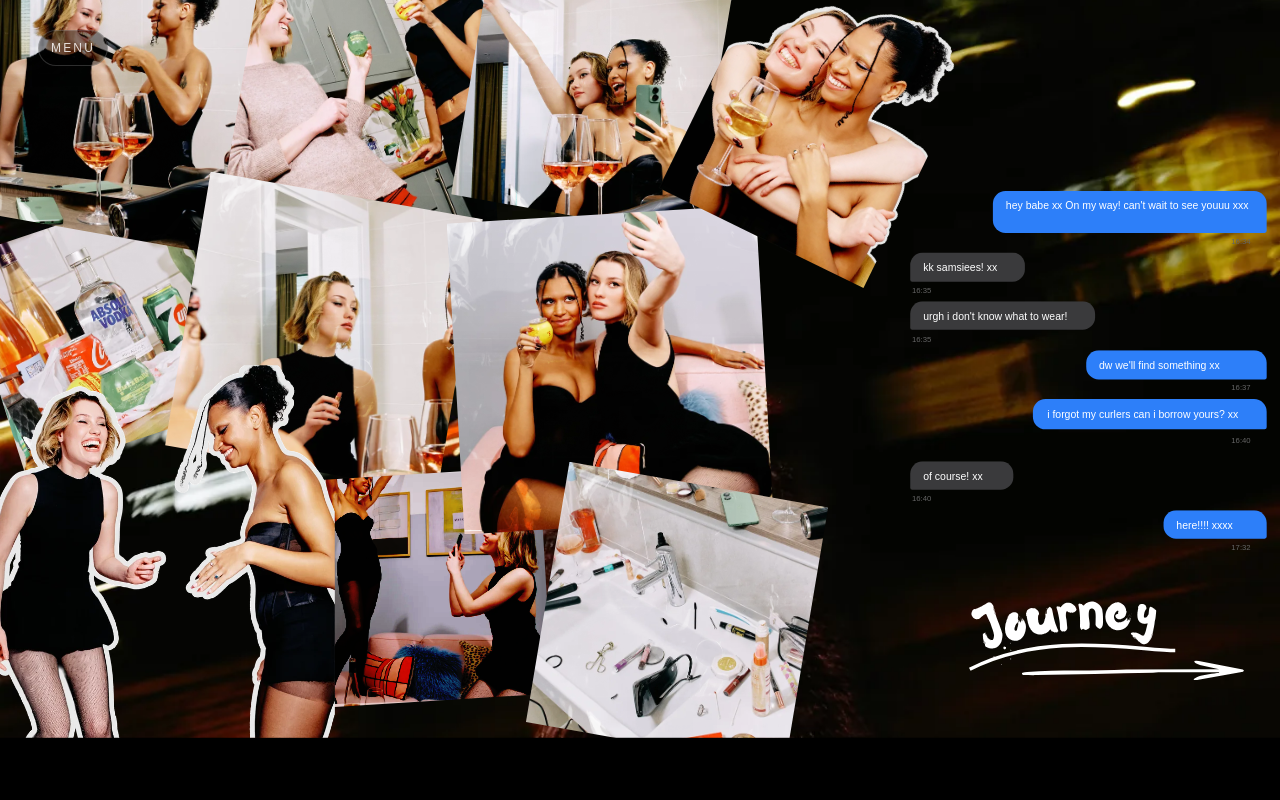
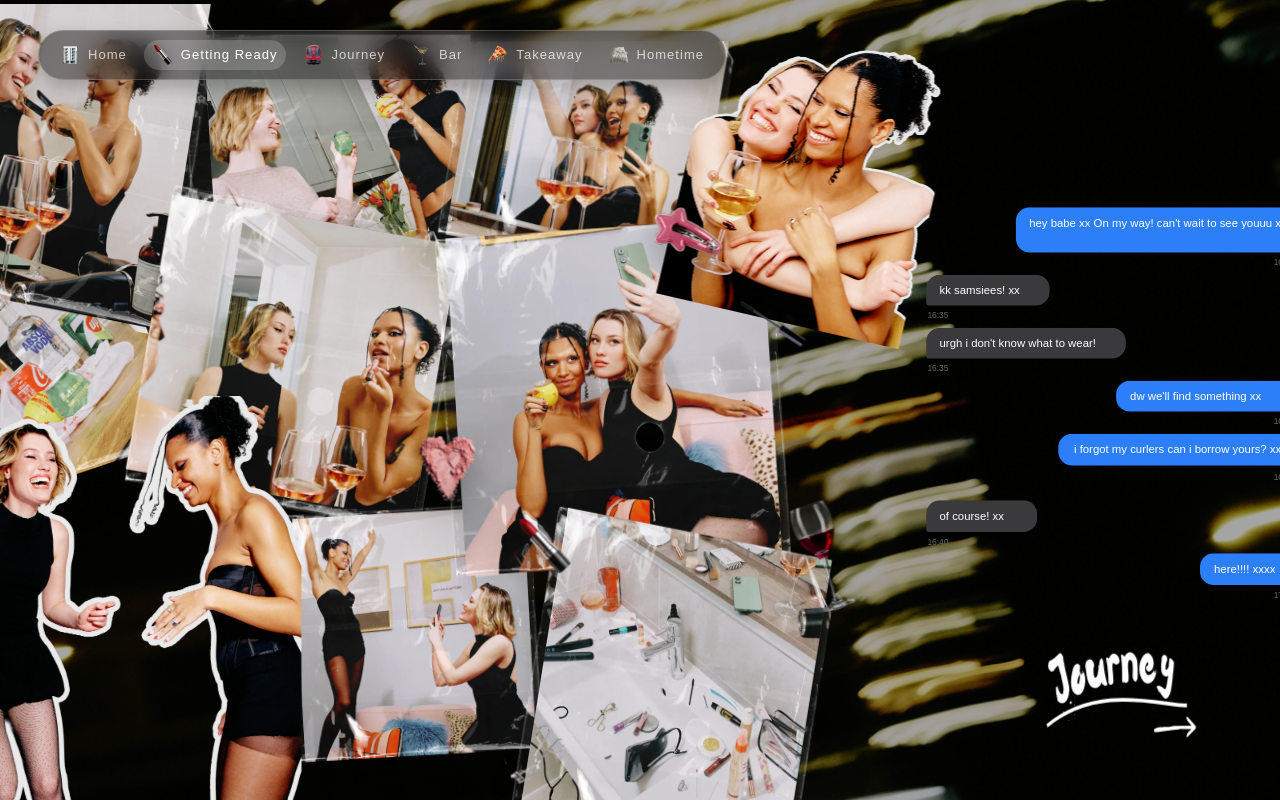
Before and after one commit to angiegal193/homegirl-website-dev, a Next.js app: page /getting-ready in a window 1280 px wide. Built offline with nearby package versions, Linux system fonts and the light colour scheme.

Commit message:
Click any of the eight collage cards or two cutout photos to enlarge. Props and accessories remain non-interactive. Click the background, the × button, or press Escape to close. Includes a smooth zoom/fade transition. Hometime remains unchanged.

```diff
--- a/src/app/getting-ready/page.tsx
+++ b/src/app/getting-ready/page.tsx
@@ -1,67 +1,5 @@
-"use client";
+import GettingReadyPreview from "@/components/GettingReadyPreview/GettingReadyPreview";
 
-import { useLayoutEffect, useRef, useState } from "react";
-import { useInView } from "motion/react";
-import Nav from "@/components/Nav/Nav";
-import PhotoCollage from "@/components/GettingReady/PhotoCollage";
-import CutoutPhotos from "@/components/GettingReady/CutoutPhotos";
-import GettingReadyChat from "@/components/GettingReady/GettingReadyChat";
-import GettingReadyCta from "@/components/GettingReady/GettingReadyCta";
-
-const CANVAS_WIDTH = 1440;
-const CANVAS_HEIGHT = 830;
-
-/**
- * Figma frame 391:2. Desktop only per standing instruction — no mobile
- * breakpoint/layout work in this pass, unlike Hometime's chat which got
- * a separate compact layout. Uses the same fixed-canvas +
- * scale-to-fit-on-resize approach as Hometime's desktop render.
- */
 export default function GettingReadyPage() {
-  const wrapperRef = useRef<HTMLDivElement>(null);
-  const isInView = useInView(wrapperRef, { once: true, amount: 0.3 });
-  const [scale, setScale] = useState(1);
-
-  useLayoutEffect(() => {
-    const el = wrapperRef.current;
-    if (!el) return;
-    const update = () => setScale(Math.min(1, el.offsetWidth / CANVAS_WIDTH));
-    update();
-    const ro = new ResizeObserver(update);
-    ro.observe(el);
-    return () => ro.disconnect();
-  }, []);
-
-  return (
-    <main className="relative min-h-screen overflow-hidden bg-black">
-      <Nav active="getting-ready" />
-
-      <div
-        ref={wrapperRef}
-        className="relative mx-auto w-full"
-        style={{ maxWidth: CANVAS_WIDTH, height: CANVAS_HEIGHT * scale }}
-      >
-        <div
-          className="absolute left-0 top-0 overflow-hidden bg-black"
-          style={{ width: CANVAS_WIDTH, height: CANVAS_HEIGHT, transform: `scale(${scale})`, transformOrigin: "top left" }}
-        >
-          {/* eslint-disable-next-line @next/next/no-img-element */}
-          <img
-            src="/getting-ready/background.webp"
-            alt=""
-            className="absolute left-1/2 top-1/2 h-[220%] w-[220%] -translate-x-1/2 -translate-y-1/2 object-cover"
-          />
-
-          <PhotoCollage />
-          <CutoutPhotos isInView={isInView} />
-
-          <div className="absolute" style={{ left: 1011.82, top: 214.5 }}>
-            <GettingReadyChat isInView={isInView} />
-          </div>
-
-          <GettingReadyCta isInView={isInView} />
-        </div>
-      </div>
-    </main>
-  );
+  return <GettingReadyPreview />;
 }
--- a/src/app/globals.css
+++ b/src/app/globals.css
@@ -151,7 +151,7 @@ body {
 }
 
 .homepage-title {
-  width: min(70%, 980px);
+  width: min(70vw, 1406px);
   height: auto;
   pointer-events: none;
   user-select: none;
--- a/src/components/GettingReadyPreview/GettingReadyPreview.module.css
+++ b/src/components/GettingReadyPreview/GettingReadyPreview.module.css
@@ -45,6 +45,11 @@
 .card {
   position: absolute;
   z-index: 2;
+  margin: 0;
+  padding: 0;
+  border: 0;
+  background: transparent;
+  cursor: zoom-in;
   animation: ambient-card 6s ease-in-out infinite;
   transform-origin: center;
   will-change: transform;
@@ -72,10 +77,14 @@
 .cutoutTop {
   position: absolute;
   z-index: 7;
-  top: -54px;
+  top: 0;
   left: 770px;
   width: 258px;
   height: 344px;
+  padding: 0;
+  border: 0;
+  background: transparent;
+  cursor: zoom-in;
 }
 
 .cutoutBottom {
@@ -85,6 +94,10 @@
   top: 410px;
   width: 382px;
   height: 468px;
+  padding: 0;
+  border: 0;
+  background: transparent;
+  cursor: zoom-in;
 }
 
 .chat {
@@ -114,6 +127,53 @@
   height: 22px;
 }
 
+.lightbox {
+  position: fixed;
+  inset: 0;
+  z-index: 100;
+  display: grid;
+  place-items: center;
+  padding: 44px;
+  background: rgb(0 0 0 / 82%);
+  backdrop-filter: blur(14px);
+  cursor: zoom-out;
+}
+
+.lightboxImageWrap {
+  position: relative;
+  display: grid;
+  max-width: min(92vw, 1100px);
+  max-height: 88vh;
+  place-items: center;
+  cursor: default;
+  filter: drop-shadow(0 24px 55px rgb(0 0 0 / 55%));
+}
+
+.lightboxImageWrap > img {
+  display: block;
+  max-width: 100%;
+  max-height: 88vh;
+  object-fit: contain;
+}
+
+.lightboxClose {
+  position: absolute;
+  top: -18px;
+  right: -18px;
+  display: grid;
+  width: 42px;
+  height: 42px;
+  place-items: center;
+  border: 1px solid rgb(255 255 255 / 28%);
+  border-radius: 999px;
+  background: rgb(10 10 10 / 78%);
+  color: #fff;
+  font-size: 30px;
+  line-height: 1;
+  cursor: pointer;
+  backdrop-filter: blur(10px);
+}
+
 @keyframes ambient-card {
   0%, 100% { transform: translate(0, 0) rotate(0) scale(1); }
   37% { transform: translate(var(--x1), var(--y1)) rotate(var(--r1)) scale(var(--s1)); }
--- a/src/components/GettingReadyPreview/GettingReadyPreview.tsx
+++ b/src/components/GettingReadyPreview/GettingReadyPreview.tsx
@@ -1,7 +1,7 @@
 "use client";
 
-import { useLayoutEffect, useRef, useState } from "react";
-import { motion, useInView } from "motion/react";
+import { useEffect, useLayoutEffect, useRef, useState } from "react";
+import { AnimatePresence, motion, useInView } from "motion/react";
 import Nav from "@/components/Nav/Nav";
 import GettingReadyChat from "@/components/GettingReady/GettingReadyChat";
 import {
@@ -17,10 +17,10 @@ const HEIGHT = 830;
 
 const cards = [
   { src: "card-01.webp", x: -49, y: 210, w: 321, h: 326, r1: "0.6deg", r2: "-0.33deg", x1: "-8px", x2: "3.6px", y1: "5px", y2: "-2.25px", s1: "1.006", s2: ".998" },
-  { src: "card-02.webp", x: 243, y: -36, w: 319, h: 333, r1: "-0.5deg", r2: ".275deg", x1: "6px", x2: "-2.7px", y1: "-7px", y2: "3.15px", s1: "1.004", s2: ".998" },
-  { src: "card-03.webp", x: -49, y: -55, w: 338, h: 341, r1: "-0.4deg", r2: ".22deg", x1: "7px", x2: "-3.15px", y1: "6px", y2: "-2.7px", s1: "1.005", s2: ".998" },
+  { src: "card-02.webp", x: 243, y: 8, w: 319, h: 333, r1: "-0.5deg", r2: ".275deg", x1: "6px", x2: "-2.7px", y1: "-7px", y2: "3.15px", s1: "1.004", s2: ".998" },
+  { src: "card-03.webp", x: -49, y: 4, w: 338, h: 341, r1: "-0.4deg", r2: ".22deg", x1: "7px", x2: "-3.15px", y1: "6px", y2: "-2.7px", s1: "1.005", s2: ".998" },
   { src: "card-04.webp", x: 185, y: 192, w: 358, h: 362, r1: ".7deg", r2: "-.385deg", x1: "-5px", x2: "2.25px", y1: "-8px", y2: "3.6px", s1: "1.008", s2: ".998" },
-  { src: "card-05.webp", x: 508, y: -53, w: 316, h: 320, r1: "-.55deg", r2: ".303deg", x1: "5px", x2: "-2.25px", y1: "5px", y2: "-2.25px", s1: "1.004", s2: ".998" },
+  { src: "card-05.webp", x: 508, y: 5, w: 316, h: 320, r1: "-.55deg", r2: ".303deg", x1: "5px", x2: "-2.25px", y1: "5px", y2: "-2.25px", s1: "1.004", s2: ".998" },
   { src: "card-06.webp", x: 352, y: 524, w: 269, h: 271, r1: ".5deg", r2: "-.275deg", x1: "-4px", x2: "1.8px", y1: "-9px", y2: "4.05px", s1: "1.009", s2: ".998" },
   { src: "card-07.webp", x: 503, y: 230, w: 368, h: 371, r1: "-.45deg", r2: ".247deg", x1: "7px", x2: "-3.15px", y1: "-5px", y2: "2.25px", s1: "1.006", s2: ".998" },
   { src: "card-08.webp", x: 591, y: 520, w: 340, h: 344, r1: ".35deg", r2: "-.192deg", x1: "-6px", x2: "2.7px", y1: "7px", y2: "-3.15px", s1: "1.004", s2: ".998" },
@@ -57,7 +57,17 @@ export default function GettingReadyPreview() {
   const wrapperRef = useRef<HTMLDivElement>(null);
   const revealRef = useRef<HTMLDivElement>(null);
   const [scale, setScale] = useState(1);
+  const [selectedImage, setSelectedImage] = useState<{ src: string; alt: string } | null>(null);
   const isInView = useInView(revealRef, { once: true, amount: 0.25 });
+
+  useEffect(() => {
+    if (!selectedImage) return;
+    const onKeyDown = (event: KeyboardEvent) => {
+      if (event.key === "Escape") setSelectedImage(null);
+    };
+    document.addEventListener("keydown", onKeyDown);
+    return () => document.removeEventListener("keydown", onKeyDown);
+  }, [selectedImage]);
 
   useLayoutEffect(() => {
     const el = wrapperRef.current;
@@ -84,9 +94,12 @@ export default function GettingReadyPreview() {
           <div className={styles.backgroundShade} />
 
           {cards.map((card, index) => (
-            <div
+            <button
+              type="button"
               key={card.src}
               className={styles.card}
+              aria-label={`Enlarge collage photo ${index + 1}`}
+              onClick={() => setSelectedImage({ src: `/getting-ready-preview/${card.src}`, alt: `Getting Ready collage photo ${index + 1}` })}
               style={{
                 left: card.x,
                 top: card.y,
@@ -105,7 +118,7 @@ export default function GettingReadyPreview() {
             >
               {/* eslint-disable-next-line @next/next/no-img-element */}
               <img src={`/getting-ready-preview/${card.src}`} alt="" />
-            </div>
+            </button>
           ))}
 
           {props.map((prop) => (
@@ -115,25 +128,31 @@ export default function GettingReadyPreview() {
             </div>
           ))}
 
-          <motion.div
+          <motion.button
+            type="button"
             className={styles.cutoutTop}
+            aria-label="Enlarge friends hugging photo"
+            onClick={() => setSelectedImage({ src: "/getting-ready-preview/cutout-11.webp", alt: "Friends hugging while getting ready" })}
             initial={cutout02Anim.initial}
             animate={isInView ? cutout02Anim.animate : cutout02Anim.initial}
             transition={cutout02Anim.transition}
           >
             {/* eslint-disable-next-line @next/next/no-img-element */}
             <img src="/getting-ready-preview/cutout-11.webp" alt="" />
-          </motion.div>
+          </motion.button>
 
-          <motion.div
+          <motion.button
+            type="button"
             className={styles.cutoutBottom}
+            aria-label="Enlarge friends laughing photo"
+            onClick={() => setSelectedImage({ src: "/getting-ready-preview/cutout-08.webp", alt: "Friends laughing while getting ready" })}
             initial={shot7Anim.initial}
             animate={isInView ? shot7Anim.animate : shot7Anim.initial}
             transition={shot7Anim.transition}
           >
             {/* eslint-disable-next-line @next/next/no-img-element */}
             <img src="/getting-ready-preview/cutout-08.webp" alt="" />
-          </motion.div>
+          </motion.button>
 
           <div ref={revealRef} className={styles.chat}>
             <GettingReadyChat isInView={isInView} />
@@ -159,6 +178,37 @@ export default function GettingReadyPreview() {
           </motion.div>
         </div>
       </div>
+
+      <AnimatePresence>
+        {selectedImage && (
+          <motion.div
+            className={styles.lightbox}
+            role="dialog"
+            aria-modal="true"
+            aria-label="Enlarged photo"
+            initial={{ opacity: 0 }}
+            animate={{ opacity: 1 }}
+            exit={{ opacity: 0 }}
+            transition={{ duration: 0.2 }}
+            onClick={() => setSelectedImage(null)}
+          >
+            <motion.div
+              className={styles.lightboxImageWrap}
+              initial={{ opacity: 0, scale: 0.88, rotate: -1.5 }}
+              animate={{ opacity: 1, scale: 1, rotate: 0 }}
+              exit={{ opacity: 0, scale: 0.92 }}
+              transition={{ duration: 0.35, ease: "easeOut" }}
+              onClick={(event) => event.stopPropagation()}
+            >
+              {/* eslint-disable-next-line @next/next/no-img-element */}
+              <img src={selectedImage.src} alt={selectedImage.alt} />
+              <button type="button" className={styles.lightboxClose} onClick={() => setSelectedImage(null)} aria-label="Close enlarged photo">
+                ×
+              </button>
+            </motion.div>
+          </motion.div>
+        )}
+      </AnimatePresence>
     </main>
   );
 }
--- a/src/components/HometimeChat/HometimeChat.tsx
+++ b/src/components/HometimeChat/HometimeChat.tsx
@@ -163,10 +163,14 @@ const COMPACT_TIMELINE = [
   { type: "photo" as const },
 ];
 
-export default function HometimeChat() {
+interface HometimeChatProps {
+  targetScale?: number;
+}
+
+export default function HometimeChat({ targetScale = TARGET_SCALE }: HometimeChatProps) {
   const wrapperRef = useRef<HTMLDivElement>(null);
   const isInView = useInView(wrapperRef, { once: true, amount: 0.4 });
-  const [scale, setScale] = useState(TARGET_SCALE);
+  const [scale, setScale] = useState(targetScale);
   const [isCompact, setIsCompact] = useState(false);
 
   // The desktop bubble/typing-indicator layout is transcribed at Figma's
@@ -181,14 +185,14 @@ export default function HometimeChat() {
     if (!el) return;
     const update = () => {
       const width = el.offsetWidth;
-      setScale(Math.min(TARGET_SCALE, width / CANVAS_WIDTH));
+      setScale(Math.min(targetScale, width / CANVAS_WIDTH));
       setIsCompact(width < COMPACT_BREAKPOINT);
     };
     update();
     const ro = new ResizeObserver(update);
     ro.observe(el);
     return () => ro.disconnect();
-  }, []);
+  }, [targetScale]);
 
   if (isCompact) {
     return (
--- /dev/null
+++ b/src/components/HometimeStage/HometimeStage.module.css
@@ -0,0 +1,32 @@
+.viewport {
+  position: absolute;
+  inset: 0;
+  overflow: hidden;
+}
+
+.canvas {
+  position: absolute;
+  top: 50%;
+  left: 50%;
+  width: 1567px;
+  height: 912px;
+  transform-origin: center;
+}
+
+.content {
+  position: absolute;
+  inset: 112px 18px 24px;
+  display: grid;
+  grid-template-columns: 640px minmax(0, 1fr);
+  gap: 42px;
+  align-items: start;
+}
+
+.chat,
+.camera {
+  min-width: 0;
+}
+
+.camera {
+  padding-top: 0;
+}
--- /dev/null
+++ b/src/components/HometimeStage/HometimeStage.tsx
@@ -0,0 +1,41 @@
+"use client";
+
+import { useLayoutEffect, useRef, useState } from "react";
+import HometimeChat from "@/components/HometimeChat/HometimeChat";
+import CameraRoll from "@/components/CameraRoll/CameraRoll";
+import styles from "./HometimeStage.module.css";
+
+const WIDTH = 1567;
+const HEIGHT = 912;
+
+export default function HometimeStage() {
+  const viewportRef = useRef<HTMLDivElement>(null);
+  const [scale, setScale] = useState(1);
+
+  useLayoutEffect(() => {
+    const el = viewportRef.current;
+    if (!el) return;
+    // Keep both the chat and camera roll inside the viewport. The shared
+    // background still covers the full screen behind this contained stage.
+    const update = () => setScale(Math.min(el.clientWidth / WIDTH, el.clientHeight / HEIGHT));
+    update();
+    const observer = new ResizeObserver(update);
+    observer.observe(el);
+    return () => observer.disconnect();
+  }, []);
+
+  return (
+    <div ref={viewportRef} className={styles.viewport}>
+      <div className={styles.canvas} style={{ transform: `translate(-50%, -50%) scale(${scale})` }}>
+        <div className={styles.content}>
+          <div className={styles.chat}>
+            <HometimeChat targetScale={0.88} />
+          </div>
+          <div className={styles.camera}>
+            <CameraRoll />
+          </div>
+        </div>
+      </div>
+    </div>
+  );
+}
```
Also changed, not shown: src/app/hometime/page.tsx (+3 -11 lines).
